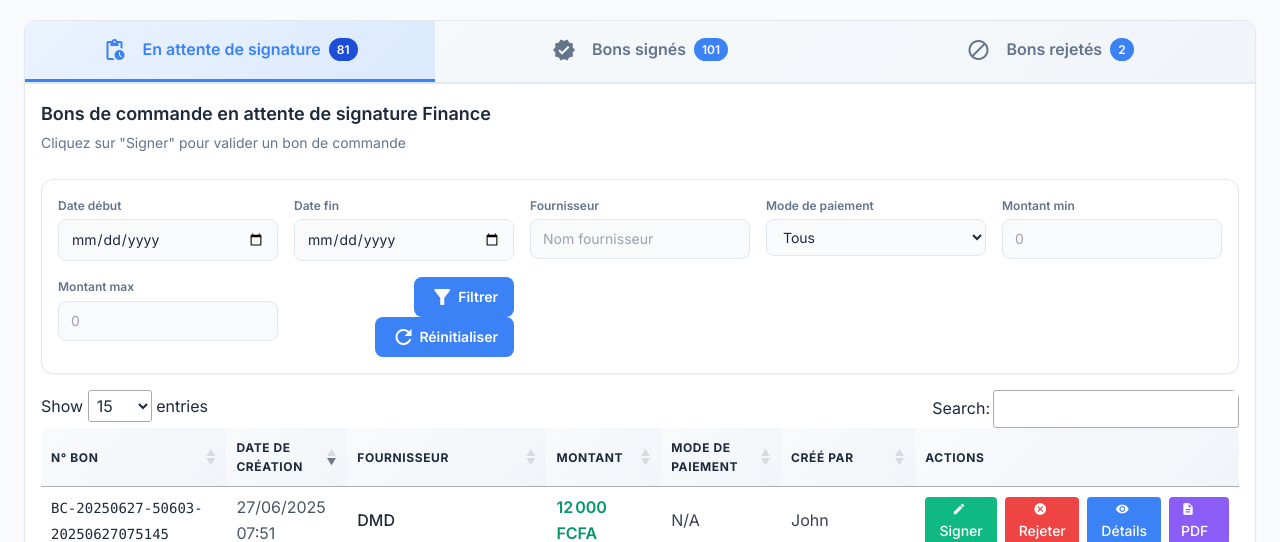
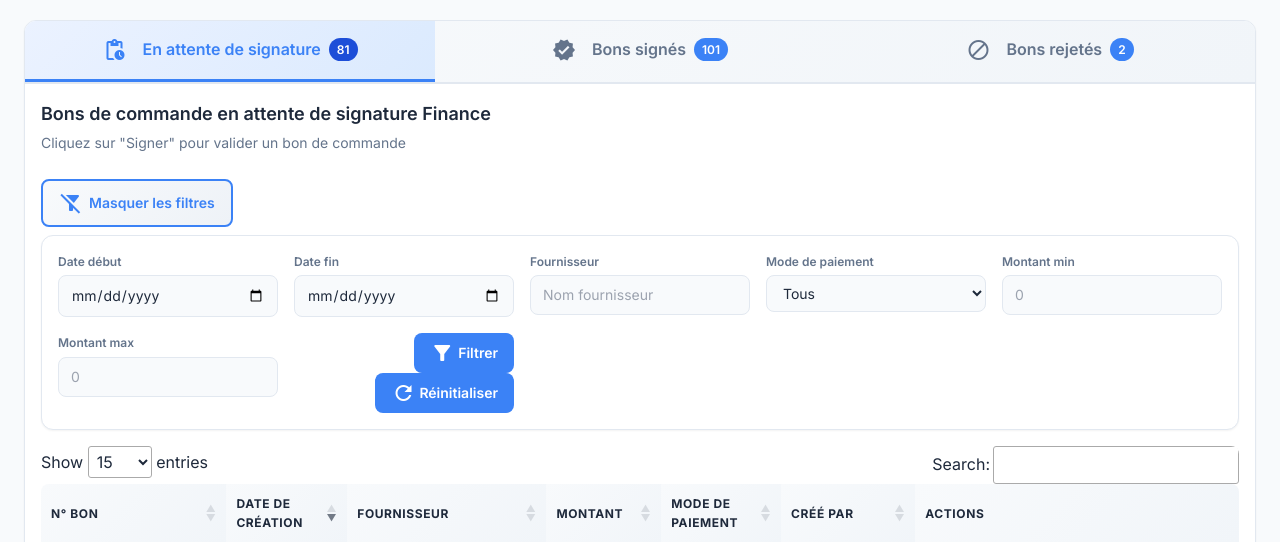
Before and after one commit to BKWE01/DYM, a PHP site: page /User-Finance/dashboard.php in a window 1280 px wide. Shown: the part 384-926 px from the top of the page. Run offline with PHP 8.4, Linux system fonts and the light colour scheme; a user stored in the database is signed in; data comes from the database, SQL or seed files in the repository; some libraries are stand-ins or nearby versions.

Commit message:
Add toggle button for pending filters

```diff
--- a/User-Finance/assets/css/finance-dashboard.css
+++ b/User-Finance/assets/css/finance-dashboard.css
@@ -350,6 +350,18 @@ body.modal-open {
 
 .btn-export-pdf:hover {
     background: linear-gradient(135deg, #fee2e2, #fecaca);
+    transform: translateY(-1px);
+}
+
+/* Bouton affichage filtres */
+.btn-toggle-filters {
+    background: linear-gradient(135deg, #f8fafc, #eef2f7);
+    color: var(--finance-primary);
+    border-color: var(--finance-primary);
+}
+
+.btn-toggle-filters:hover {
+    background: linear-gradient(135deg, #eef2f7, #e2e8f0);
     transform: translateY(-1px);
 }
 
--- a/User-Finance/dashboard.php
+++ b/User-Finance/dashboard.php
@@ -195,6 +195,14 @@ $pageConfig = [
                         <div class="table-header mb-4">
                             <h3 class="table-title">Bons de commande en attente de signature Finance</h3>
                             <p class="table-subtitle">Cliquez sur "Signer" pour valider un bon de commande</p>
+                        </div>
+
+                        <!-- Bouton pour afficher/masquer les filtres -->
+                        <div class="mb-2 text-right">
+                            <button id="toggle-pending-filters" type="button" class="action-btn btn-toggle-filters">
+                                <span class="material-icons text-sm">filter_alt_off</span>
+                                Masquer les filtres
+                            </button>
                         </div>
 
                         <!-- Filtres avancés -->
@@ -475,6 +483,15 @@ $pageConfig = [
                     }
                 });
 
+                // Afficher ou masquer les filtres avancés
+                $('#toggle-pending-filters').on('click', function() {
+                    const filters = $('#pending-filters');
+                    filters.toggleClass('hidden');
+                    const hidden = filters.hasClass('hidden');
+                    const icon = hidden ? 'filter_alt' : 'filter_alt_off';
+                    $(this).html(`<span class="material-icons text-sm">${icon}</span> ${hidden ? 'Afficher les filtres' : 'Masquer les filtres'}`);
+                });
+
                 // Raccourcis clavier
                 $(document).on('keydown', function(e) {
                     // Ctrl/Cmd + R pour actualiser
```
